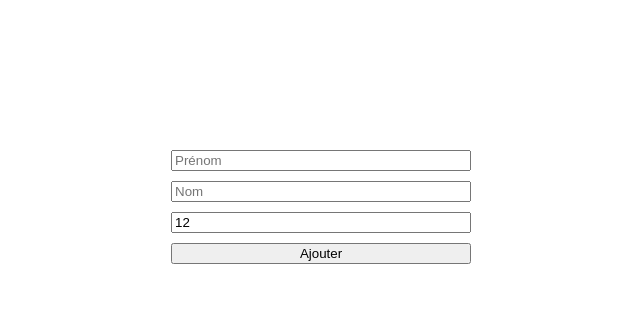
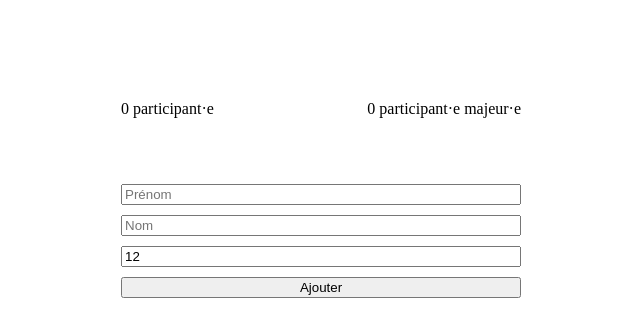
Before and after one commit to me-v-en/react-firebase, a React (Create React App) app: page / in a window 1280 px wide. Shown: the top 336 px of the page, without its empty margins (319-959 px from the left). Built offline with nearby package versions, Linux system fonts and the light colour scheme; no server answers; the database is empty.

Commit message:
* Compteur nb participants et nb participants majeurs * subscribe playersAbove18

```diff
--- a/src/App.js
+++ b/src/App.js
@@ -8,16 +8,17 @@ import {collection,
   doc,
   addDoc,
   deleteDoc,
-  where,
-  getDocs} from 'firebase/firestore';
+  where} from 'firebase/firestore';
 
 import Players from './Players';
 import AddPlayerForm from './AddPlayerForm';
 
 function App() {
   const [players, setPlayers] = useState([]);
+  const [playersAbove18, setPlayersAbove18] = useState([]);
   const playersCollectionRef=collection(db, 'players');
-  let unsubscribe;
+  let unsubscribePlayers;
+  let unsubscribePlayers18;
 
   // Execute at start
   useEffect(() => {
@@ -26,44 +27,60 @@ function App() {
 
     // Execute before unmount
     return ()=>{
-      if (unsubscribe) {
-        unsubscribe();
+      if (unsubscribePlayers) {
+        unsubscribePlayers();
+      }
+      if (unsubscribePlayers18) {
+        unsubscribePlayers18();
       }
     };
   }, []);
 
   const fetchData = async () => {
     // Fetch from Fir
-    unsubscribe = await onSnapshot(playersCollectionRef, (res)=>{
+    unsubscribePlayers = await onSnapshot(playersCollectionRef, (res)=>{
     // Get all players in an array
       const players = res.docs.map((doc)=>({...doc.data(), id: doc.id}));
       setPlayers(players);
     });
 
+    // Query: get all players above 18
     const q = query(playersCollectionRef, where('age', '>=', 18));
-    (await getDocs(q)).forEach((doc)=>{
-      console.log(doc.data());
+    unsubscribePlayers18 = await onSnapshot(q, (res)=>{
+      const playersAbove18 = res.docs.map((doc)=>({...doc.data(), id: doc.id}));
+      setPlayersAbove18(playersAbove18);
     });
   };
 
-  const onAddPlayer=async (player)=>{
+  const onAddPlayer = async (player)=>{
     const playerObj = {
       firstname: player.firstname,
       lastname: player.lastname,
       age: Number(player.age),
     };
 
-    const createdPlayerRef = await addDoc(playersCollectionRef, playerObj);
-    console.log('createdPlayerRef', createdPlayerRef);
+    await addDoc(playersCollectionRef, playerObj);
   };
 
-  const onDeletePlayer=async (playerId)=>{
+  const onDeletePlayer = async (playerId)=>{
     const playerDoc = await doc(db, 'players', playerId);
     await deleteDoc(playerDoc);
   };
 
   return (
     <div className="App">
+      <div className='playersCount'>
+        <p className='players'>
+          {`${players.length || '0'} ${players.length <= 0 ?
+            'participant·e':
+            'participant·e·s'}`}
+        </p>
+        <p className='playersAbove18'>
+          {`${playersAbove18.length || '0'} ${playersAbove18.length <= 0 ?
+            'participant·e majeur·e':
+            'participant·e·s majeur·e·s'}`}
+        </p>
+      </div>
       <Players players={players}
         onDeletePlayer={(id)=>onDeletePlayer(id)}
       />
--- a/src/App.scss
+++ b/src/App.scss
@@ -5,46 +5,19 @@ html {
 body {
   font-size: 1.6rem;
 }
+p{
+  margin: 0;
+}
 
 
 .App {
-  width: 300px;
+  width: 40rem;
   margin: 0 auto;
   margin-top: 10rem;
   text-align: center;
 }
 
-.App-logo {
-  height: 40vmin;
-  pointer-events: none;
+.playersCount{
+  display: flex;
+  justify-content: space-between;
 }
-
-@media (prefers-reduced-motion: no-preference) {
-  .App-logo {
-    animation: App-logo-spin infinite 20s linear;
-  }
-}
-
-.App-header {
-  background-color: #282c34;
-  min-height: 100vh;
-  display: flex;
-  flex-direction: column;
-  align-items: center;
-  justify-content: center;
-  font-size: calc(10px + 2vmin);
-  color: white;
-}
-
-.App-link {
-  color: #61dafb;
-}
-
-@keyframes App-logo-spin {
-  from {
-    transform: rotate(0deg);
-  }
-  to {
-    transform: rotate(360deg);
-  }
-}
```
